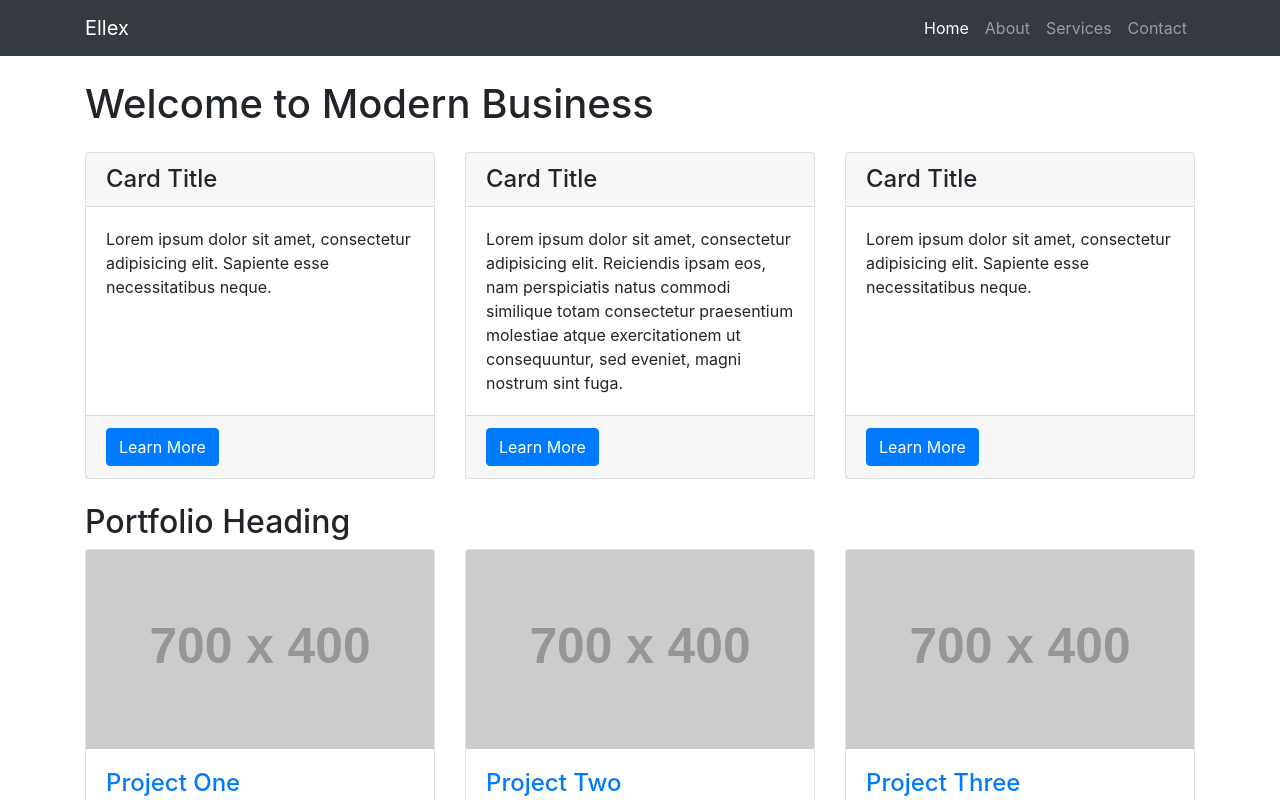
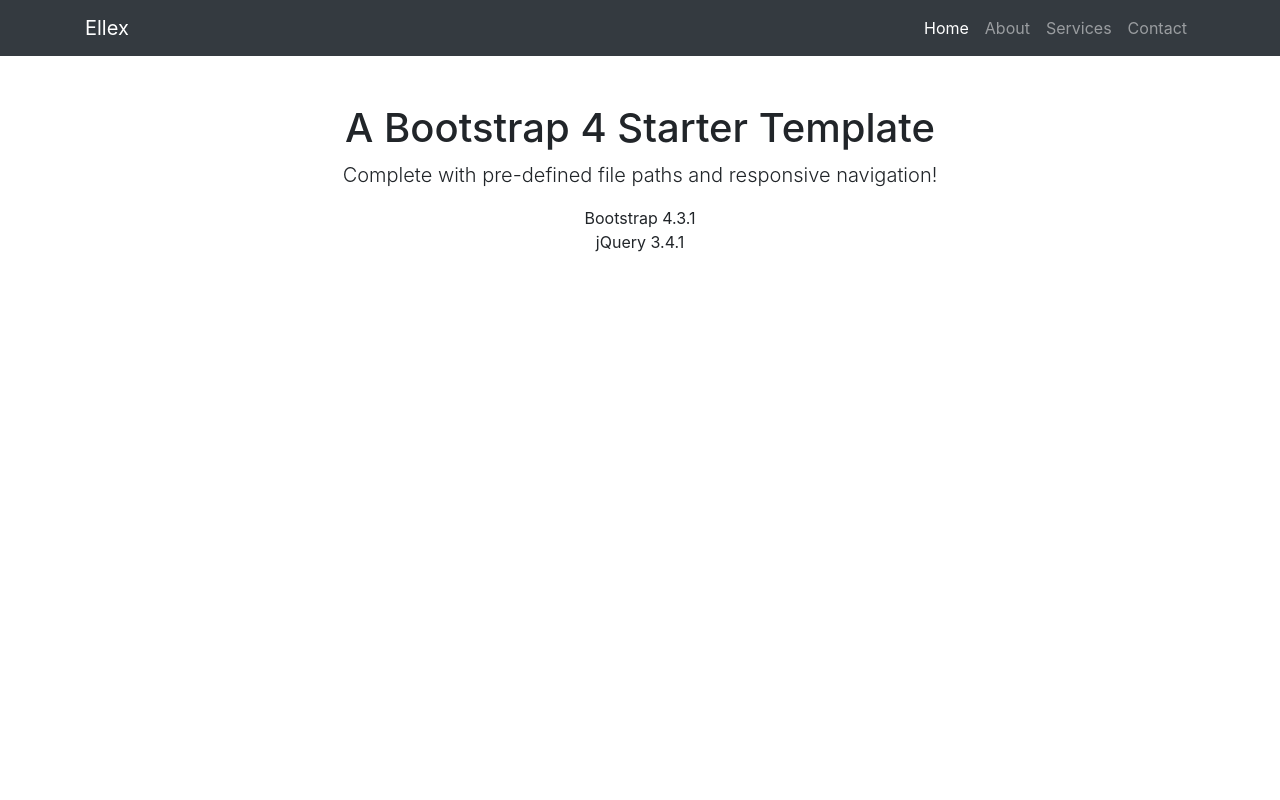
Before and after one commit to jifunzesasa/ts-react, a React (Create React App) app: page /contact in a window 1280 px wide. Shown: the top 800 px of the page. Built offline with nearby package versions, Linux system fonts and the light colour scheme.

Commit message:
feat: add Contact.tsx page

```diff
--- a/src/App.tsx
+++ b/src/App.tsx
@@ -1,8 +1,9 @@
 import React from "react";
-import { BrowserRouter as Router, Switch, Route } from "react-router-dom";
+import {BrowserRouter as Router, Route, Switch} from "react-router-dom";
 import About from "./pages/About";
 import Users from "./pages/Users";
 import Home from "./pages/Home";
+import Contact from "./pages/Contact";
 
 import "bootstrap/dist/css/bootstrap.css";
 import "./App.css";
@@ -12,17 +13,20 @@ const App: React.FC = () => {
   return (
       <Router>
         <div>
-        <AppNav />
+          <AppNav/>
 
           <Switch>
             <Route path="/about">
-            <About />
+              <About/>
             </Route>
             <Route path="/users">
-            <Users />
+              <Users/>
+            </Route>
+            <Route path="/contact">
+              <Contact/>
             </Route>
             <Route path="/">
-            <Home />
+              <Home/>
             </Route>
           </Switch>
         </div>
--- /dev/null
+++ b/src/pages/Contact.tsx
@@ -0,0 +1,20 @@
+import React from "react";
+
+function Contact() {
+    return (
+        <div className="container">
+            <div className="row">
+                <div className="col-lg-12 text-center">
+                    <h1 className="mt-5">A Bootstrap 4 Starter Template</h1>
+                    <p className="lead">Complete with pre-defined file paths and responsive navigation!</p>
+                    <ul className="list-unstyled">
+                        <li>Bootstrap 4.3.1</li>
+                        <li>jQuery 3.4.1</li>
+                    </ul>
+                </div>
+            </div>
+        </div>
+    );
+}
+
+export default Contact;
```
Lines whose indentation alone changed are shown as unchanged.
